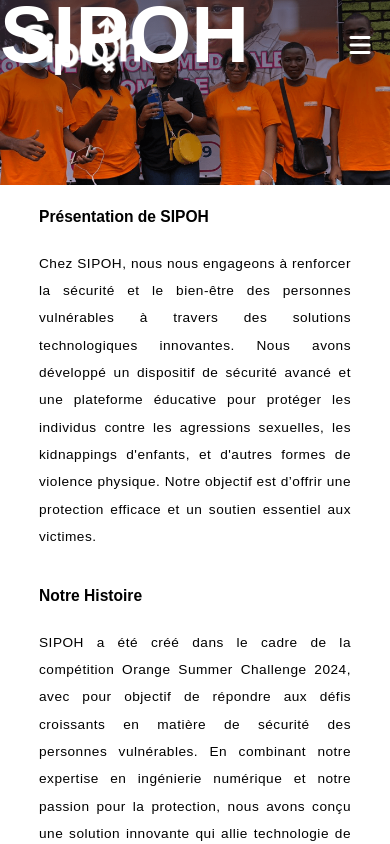
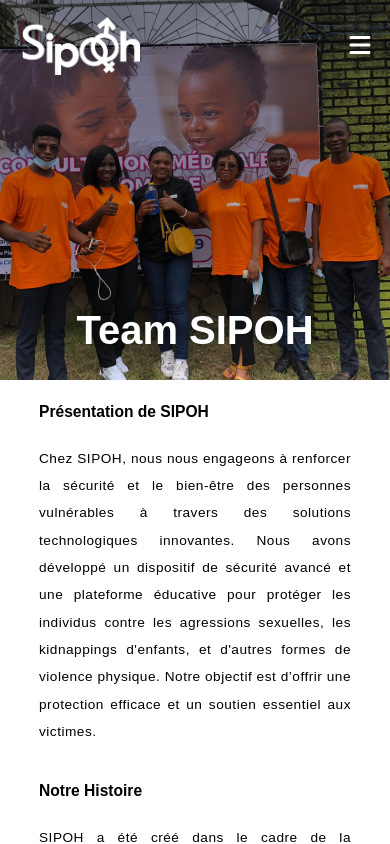
Before and after one commit to florentJava/angular-sipoh, an Angular app: page /about in a window 390 px wide. Shown: the top 844 px of the page. Built offline with nearby package versions, Linux system fonts and the light colour scheme.

Commit message:
apropos update

```diff
--- a/src/app/a-propos/a-propos.component.css
+++ b/src/app/a-propos/a-propos.component.css
@@ -1,4 +1,3 @@
-
 header{
 
     position: relative;
@@ -28,13 +27,16 @@
 
 }
 
-header h1{
+h1{
     position: absolute;
-    bottom: 50px;
+
+    bottom: 0%;
+    transform: translateY(50%);
 
     font-size: 80px;
     font-weight: 700;
-
+    -webkit-animation: bounce-in-top 1.5s cubic-bezier(0.550, 0.055, 0.675, 0.190) both;
+    animation: bounce-in-top 1.5s cubic-bezier(0.550, 0.055, 0.675, 0.190) both;
 }
 
 
@@ -80,7 +82,7 @@
 @media (max-width: 2342px){
 
     header{
-        min-height: 100vh;
+        min-height: 90vh;
     }
 
 
@@ -90,16 +92,16 @@
 @media (max-width: 1959px){
 
     header{
-        min-height: 80vh;
+        min-height: 90vh;
     }
 }
 
 
 @media (max-width: 1773px){
 
-        header{
-            min-height: 70vh;
-        }
+    header{
+        min-height: 90vh;
+    }
 }
 
 
@@ -107,60 +109,85 @@
 @media (max-width: 1528px){
 
     header{
-        min-height: 60vh;
+        min-height: 80vh;
+    }
+
+
+    header h1{
+        font-size: 60px;
+        font-weight: 700;
+    }
+}
+
+@media (max-width: 1328px){
+
+    header{
+        min-height: 70vh;
+    }
+
+
+    header h1{
+        font-size: 60px;
+        font-weight: 700;
     }
 }
 
 @media (max-width: 1198px){
 
     header{
-        min-height: 50vh;
+        min-height: 60vh;
+        background-image: linear-gradient(358.99deg, rgba(0, 0, 0, 6e-05) -4.3%, rgba(22, 28, 45, 0.6) 102.84%) ,  url('../../assets/nous_xl.png');
     }
 }
 
 @media (max-width: 1052px){
 
     header{
-        min-height: 45vh;
+        min-height: 60vh;
     }
 }
 
 @media (max-width: 970px){
 
     header{
-        min-height: 40vh;
+        min-height: 60vh;
     }
 }
 
 @media (max-width: 815px){
 
     header{
-        min-height: 30vh;
+        min-height: 50vh;
+    }
+    header h1{
+        font-size: 60px;
+        font-weight: 700;
     }
 }
 
 @media (max-width: 642px){
 
     header{
-        min-height: 25vh;
+        min-height: 45vh;
     }
+
+
 }
 
-@media (max-width: 512px){
+@media (max-width: 450px){
+    header{
+        background-image: linear-gradient(358.99deg, rgba(0, 0, 0, 6e-05) -4.3%, rgba(22, 28, 45, 0.6) 102.84%) ,  url('../../assets/nous_s.png');
+        min-height: 45vh;
+    }
 
-    header{
-        min-height: 20vh;
-        aspect-ratio: 19/9;
+    header h1{
+
+        font-size: 40px;
+        font-weight: 700;
     }
 }
 
 
-@media (max-width: 430px){
-
-    header{
-        min-height: 15vh;
-    }
-}
 
 
 
@@ -199,3 +226,133 @@
         line-height: 2;
     }
 }
+
+
+
+
+
+
+
+
+
+
+
+
+
+
+/* ----------------------------------------------
+ * Generated by Animista on 2024-9-10 22:41:34
+ * Licensed under FreeBSD License.
+ * See http://animista.net/license for more info.
+ * w: http://animista.net, t: @cssanimista
+ * ---------------------------------------------- */
+
+/**
+ * ----------------------------------------
+ * animation bounce-in-top
+ * ----------------------------------------
+ */
+ @-webkit-keyframes bounce-in-top {
+    0% {
+      -webkit-transform: translateY(-500px);
+              transform: translateY(-500px);
+      -webkit-animation-timing-function: ease-in;
+              animation-timing-function: ease-in;
+      opacity: 0;
+    }
+    38% {
+      -webkit-transform: translateY(0);
+              transform: translateY(0);
+      -webkit-animation-timing-function: ease-out;
+              animation-timing-function: ease-out;
+      opacity: 1;
+    }
+    55% {
+      -webkit-transform: translateY(-65px);
+              transform: translateY(-65px);
+      -webkit-animation-timing-function: ease-in;
+              animation-timing-function: ease-in;
+    }
+    72% {
+      -webkit-transform: translateY(0);
+              transform: translateY(0);
+      -webkit-animation-timing-function: ease-out;
+              animation-timing-function: ease-out;
+    }
+    81% {
+      -webkit-transform: translateY(-28px);
+              transform: translateY(-28px);
+      -webkit-animation-timing-function: ease-in;
+              animation-timing-function: ease-in;
+    }
+    90% {
+      -webkit-transform: translateY(0);
+              transform: translateY(0);
+      -webkit-animation-timing-function: ease-out;
+              animation-timing-function: ease-out;
+    }
+    95% {
+      -webkit-transform: translateY(-8px);
+              transform: translateY(-8px);
+      -webkit-animation-timing-function: ease-in;
+              animation-timing-function: ease-in;
+    }
+    100% {
+      -webkit-transform: translateY(0);
+              transform: translateY(0);
+      -webkit-animation-timing-function: ease-out;
+              animation-timing-function: ease-out;
+    }
+  }
+  @keyframes bounce-in-top {
+    0% {
+      -webkit-transform: translateY(-500px);
+              transform: translateY(-500px);
+      -webkit-animation-timing-function: ease-in;
+              animation-timing-function: ease-in;
+      opacity: 0;
+    }
+    38% {
+      -webkit-transform: translateY(0);
+              transform: translateY(0);
+      -webkit-animation-timing-function: ease-out;
+              animation-timing-function: ease-out;
+      opacity: 1;
+    }
+    55% {
+      -webkit-transform: translateY(-65px);
+              transform: translateY(-65px);
+      -webkit-animation-timing-function: ease-in;
+              animation-timing-function: ease-in;
+    }
+    72% {
+      -webkit-transform: translateY(0);
+              transform: translateY(0);
+      -webkit-animation-timing-function: ease-out;
+              animation-timing-function: ease-out;
+    }
+    81% {
+      -webkit-transform: translateY(-28px);
+              transform: translateY(-28px);
+      -webkit-animation-timing-function: ease-in;
+              animation-timing-function: ease-in;
+    }
+    90% {
+      -webkit-transform: translateY(0);
+              transform: translateY(0);
+      -webkit-animation-timing-function: ease-out;
+              animation-timing-function: ease-out;
+    }
+    95% {
+      -webkit-transform: translateY(-8px);
+              transform: translateY(-8px);
+      -webkit-animation-timing-function: ease-in;
+              animation-timing-function: ease-in;
+    }
+    100% {
+      -webkit-transform: translateY(0);
+              transform: translateY(0);
+      -webkit-animation-timing-function: ease-out;
+              animation-timing-function: ease-out;
+    }
+  }
--- a/src/app/app.routes.ts
+++ b/src/app/app.routes.ts
@@ -17,6 +17,10 @@
     {
         path: 'about',
         component: AProposComponent
+    },
+    {
+        path: '**',
+        redirectTo: ''
     }
 
 
--- a/src/app/home/home.component.css
+++ b/src/app/home/home.component.css
@@ -9,6 +9,8 @@
     height: 100vh;
     color: white;
 
+    position: relative;
+
 
 
 
@@ -19,8 +21,6 @@
     background-size: cover;
     background-position: top;
     background-repeat: no-repeat;
-
-    gap: 10vh;
 
     /* aspect-ratio: 4096/9 */
 
@@ -36,6 +36,10 @@
 
 
 .message{
+
+    position: absolute;
+    bottom: 25vh;
+    transform: translateY(-50%);
 
     box-sizing: border-box;
     width: 100%;
--- a/src/app/home/home.component.html
+++ b/src/app/home/home.component.html
@@ -3,7 +3,10 @@
 
     <section class="message animate__backInDown">
 
-        <h1>Une alerte, <br> une vie  sauvée </h1>
+        <h1>
+            <span style="color: #E6007E ;">Une alerte, </span><br>
+            <span style="color: #1D71B8 ;"> une vie  sauvée </span>
+        </h1>
 
         <p>
             Une solution innovante pour la sécurité des personnes vulnérables.<br> Alertez, informez, et  protégez en un seul geste.
--- a/src/app/ui/home/section1/section1.component.css
+++ b/src/app/ui/home/section1/section1.component.css
@@ -1,7 +1,7 @@
 
 :host{
 
-    min-height: 30vh;
+    min-height: 45vh;
 
 
     color: black;
--- a/src/app/ui/home/section2/section2.component.css
+++ b/src/app/ui/home/section2/section2.component.css
@@ -154,7 +154,6 @@
 
     .section3 .header p{
         font-size: 18px;
-
     }
 
     .section3 .header h2{
--- a/src/app/ui/navbar/navbar.component.css
+++ b/src/app/ui/navbar/navbar.component.css
@@ -19,13 +19,10 @@
     width: 90%;
 
 
-        -webkit-animation: bounce-in-left 1.1s both;
-                animation: bounce-in-left 1.1s both;
+    -webkit-animation: bounce-in-left 1.1s both;
+    animation: bounce-in-left 1.1s both;
 }
 
-.currentPage{
-    border-bottom: #0056b3 2px solid;
-}
 
 :host img {
     width: 5vw;
@@ -82,6 +79,12 @@
     font-weight: semi-bold;
     letter-spacing: 1.5px;
     padding: 10px 15px;
+}
+
+.currentPage{
+    opacity: 0.4;
+    text-decoration: underline;
+    border-bottom: solid 3px #E6007E;
 }
 
 
@@ -174,10 +177,10 @@
         position: absolute;
         top: 60px;  /* Positionnez-le selon vos besoins */
         right: 10px; /* Positionnez-le selon vos besoins */
-        background-color: rgba(255, 255, 255, 0.699); /* Couleur différente pour la distinction */
-        filter: blur(0.8);
+        background-color: white; /* Couleur différente pour la distinction */
         border-radius: 5%;
 
+        z-index: 2;
         width: 200px;
 
     }
--- a/src/index.html
+++ b/src/index.html
@@ -2,7 +2,7 @@
 <html lang="en">
 <head>
   <meta charset="utf-8">
-  <title>SipohAngular</title>
+  <title>Sipoh</title>
   <base href="/">
   <meta name="viewport" content="width=device-width, initial-scale=1">
 
```
Also changed, not shown: src/assets/nous_s.png (added), src/assets/nous_xl.png (added).
